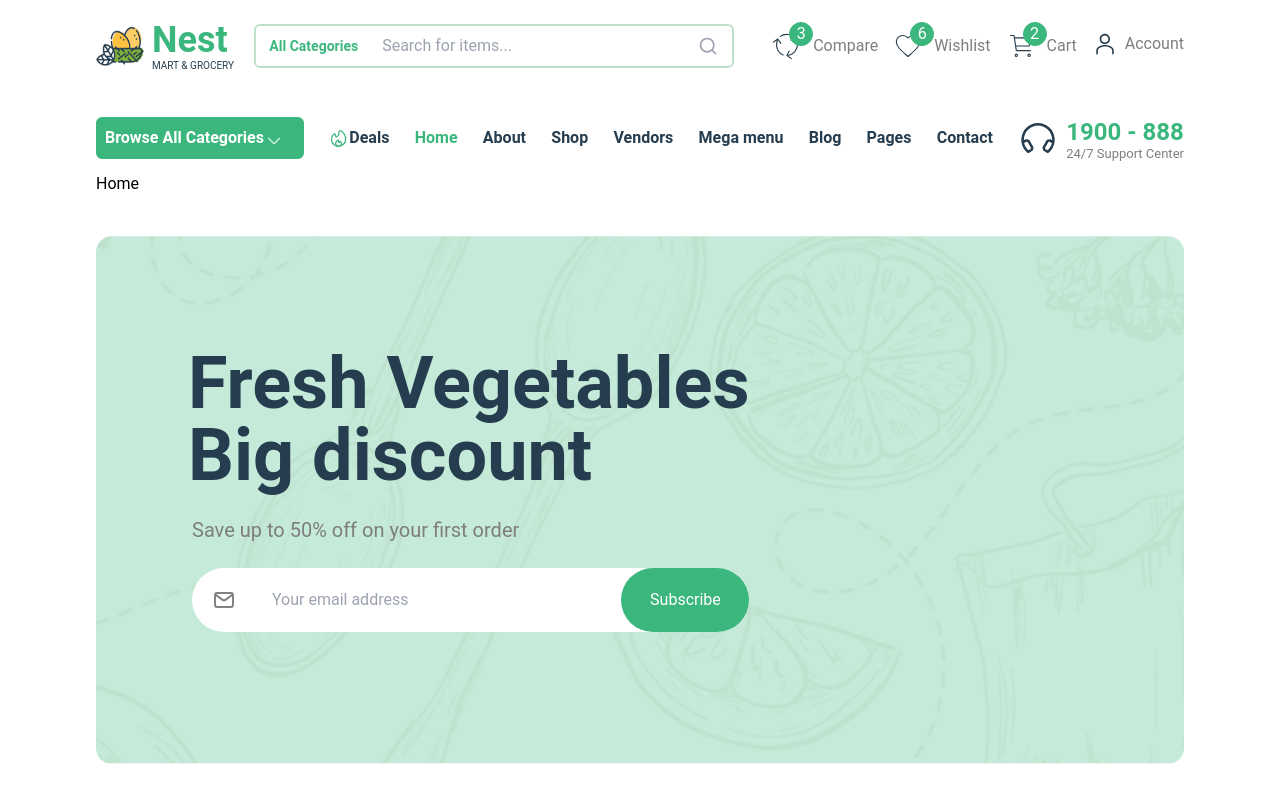
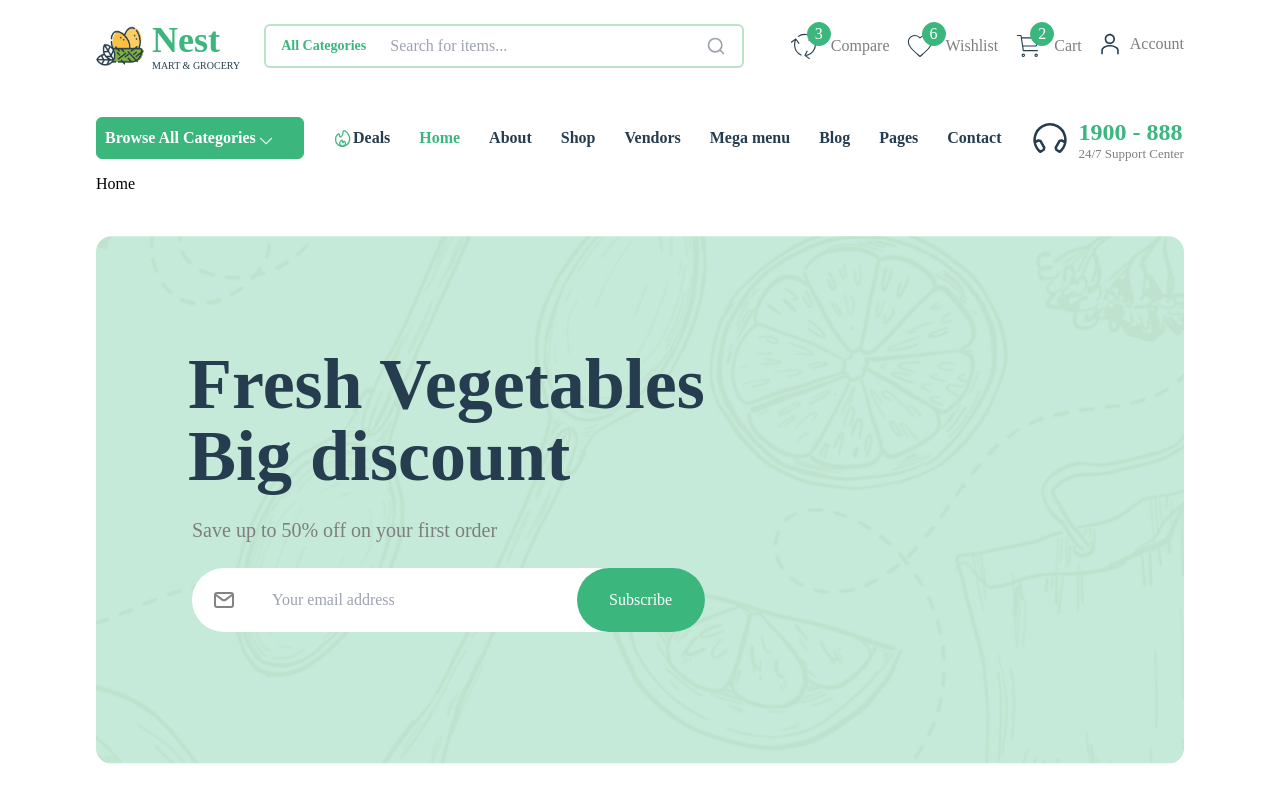
Before and after one commit to vicktor349/nestmart, a Next.js app: page / in a window 1280 px wide. Shown: the top 800 px of the page. Built offline with nearby package versions, Linux system fonts and the light colour scheme.

Commit message:
changed font-family to Montserrat

```diff
--- a/pages/_app.js
+++ b/pages/_app.js
@@ -4,7 +4,7 @@ import "@/styles/globals.css";
 export default function App({ Component, pageProps })
 {
   return (
-    <div className="ssm:mx-4 sm:mx-8 md:mx-16 lg:mx-20 xl:mx-24 2xl:mx-48 font-Roboto">
+    <div className="ssm:mx-4 sm:mx-8 md:mx-16 lg:mx-20 xl:mx-24 2xl:mx-48 font-Montserrat">
       <Layout>
         <Component {...pageProps} />
       </Layout>
--- a/styles/globals.css
+++ b/styles/globals.css
@@ -2,4 +2,4 @@
 @tailwind components;
 @tailwind utilities;
 
-@import url('https://fonts.googleapis.com/css2?family=Roboto+Flex:opsz,wght@8..144,100..1000&family=Roboto:ital,wght@0,100;0,300;0,400;0,500;0,700;0,900;1,100;1,300;1,400;1,500;1,700;1,900&display=swap')
+@import url('https://fonts.googleapis.com/css2?family=Montserrat:ital,wght@0,100..900;1,100..900&display=swap');
--- a/tailwind.config.js
+++ b/tailwind.config.js
@@ -23,7 +23,7 @@ module.exports = {
         "footer": "repeat(auto-fit, minmax(260px, 1fr))"
       },
       fontFamily: {
-        "Roboto": "Roboto"
+        "Montserrat": "Montserrat",
       }
     },
   },
```
